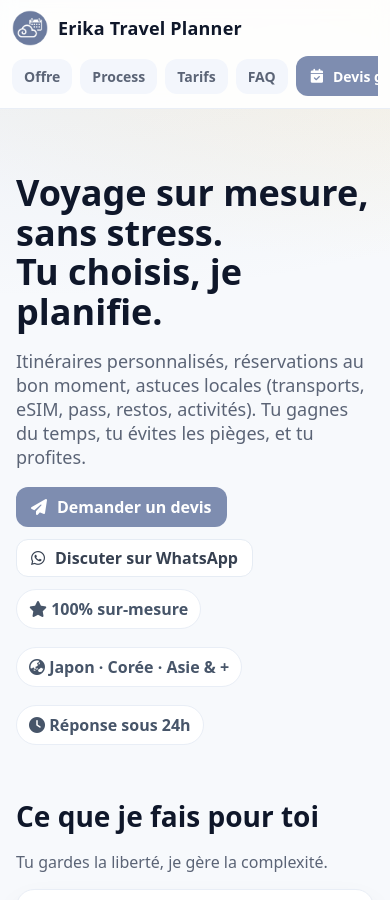
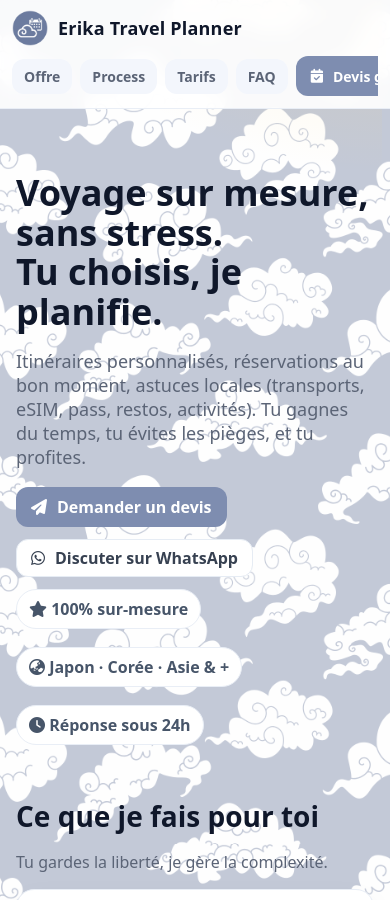
Before and after one commit to hodoplanner/hodoplanner.github.io, a plain HTML site: page index.html in a window 390 px wide. Shown: the top 900 px of the page. Drawn offline with Linux system fonts and the light colour scheme.

Commit message:
Update index.html

```diff
--- a/index.html
+++ b/index.html
@@ -11,8 +11,8 @@
 
 <style>
   :root{
-    --accent:#7e8db0;     /* bleu-gris demandé */
-    --accent-2:#ffd166;   /* touche chaleureuse */
+    --accent:#7e8db0;    /* bleu-gris demandé */
+    --accent-2:#ffd166;  /* touche chaleureuse */
     --text:#0f172a;
     --muted:#5b6476;
     --bg:#f7f9fc;
@@ -23,11 +23,30 @@
   html,body{height:100%}
   body{
     margin:0; font-family:system-ui,-apple-system,Segoe UI,Roboto,Inter,Arial;
-    color:var(--text); background:var(--bg);
-    background-image:
+    color:var(--text);
+    /* Desktop: nuages + voiles doux pour la lisibilité */
+    background:
       radial-gradient(80rem 40rem at 10% -10%, rgba(126,141,176,.12) 0, rgba(126,141,176,0) 60%),
-      radial-gradient(70rem 30rem at 110% 0%, rgba(255,209,102,.18) 0, rgba(255,209,102,0) 55%);
-    background-repeat:no-repeat;
+      radial-gradient(70rem 30rem at 110% 0%, rgba(255,209,102,.18) 0, rgba(255,209,102,0) 55%),
+      url("images/nuages-pc.png");
+    background-repeat:no-repeat, no-repeat, repeat;
+    background-size: 100% 100%, 100% 100%, cover;
+    background-position: center top, right top, center top;
+    background-color: var(--bg);
+    background-attachment: scroll, scroll, fixed; /* fixe seulement sur desktop */
+  }
+  /* Mobile : image dédiée + pas d’attachement fixe (perf) */
+  @media (max-width: 720px){
+    body{
+      background:
+        radial-gradient(40rem 20rem at 10% -10%, rgba(126,141,176,.12) 0, rgba(126,141,176,0) 60%),
+        radial-gradient(40rem 20rem at 110% 0%, rgba(255,209,102,.18) 0, rgba(255,209,102,0) 55%),
+        url("images/nuages-mobile.png");
+      background-repeat:no-repeat, no-repeat, repeat;
+      background-size: 140% 100%, 120% 100%, cover;
+      background-position: center top, right -10% top, center top;
+      background-attachment: scroll, scroll, scroll;
+    }
   }
 
   /* Header */
@@ -62,11 +81,9 @@
   .btn.ghost{background:#fff; border-color:#e6ecf4; color:#374151}
   .btn.ghost:hover{background:#f7fafc}
 
-  /* Mode mobile : le menu devient une rangée scrollable, sans casser le layout */
+  /* Mobile : nav en bandeau scrollable */
   @media (max-width: 720px){
-    .bar{
-      flex-direction:column; align-items:stretch; gap:10px; padding:10px 12px;
-    }
+    .bar{flex-direction:column; align-items:stretch; gap:10px; padding:10px 12px}
     .brand{min-width:0}
     nav{
       overflow-x:auto; -webkit-overflow-scrolling:touch; padding-bottom:2px;
```
